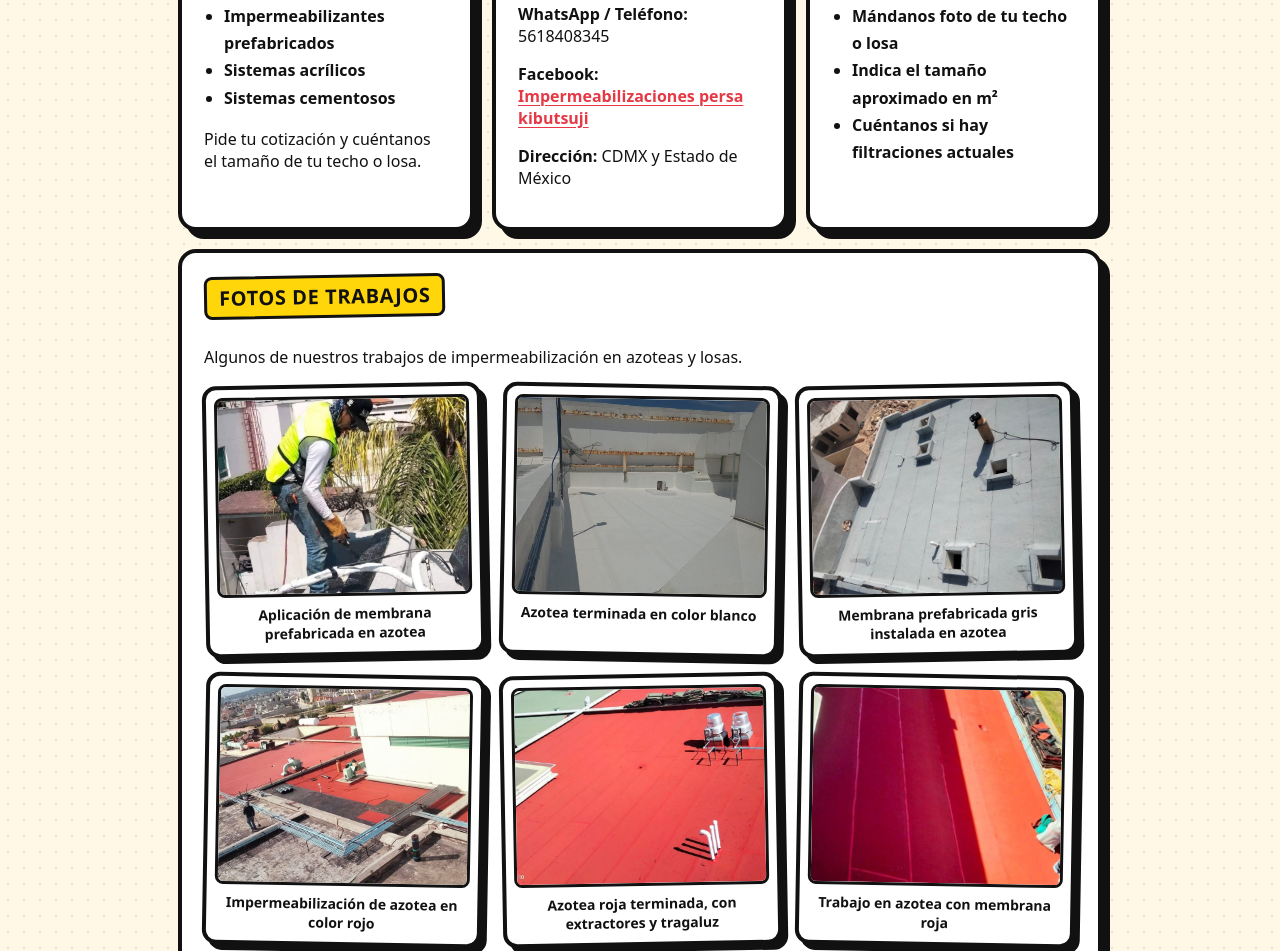
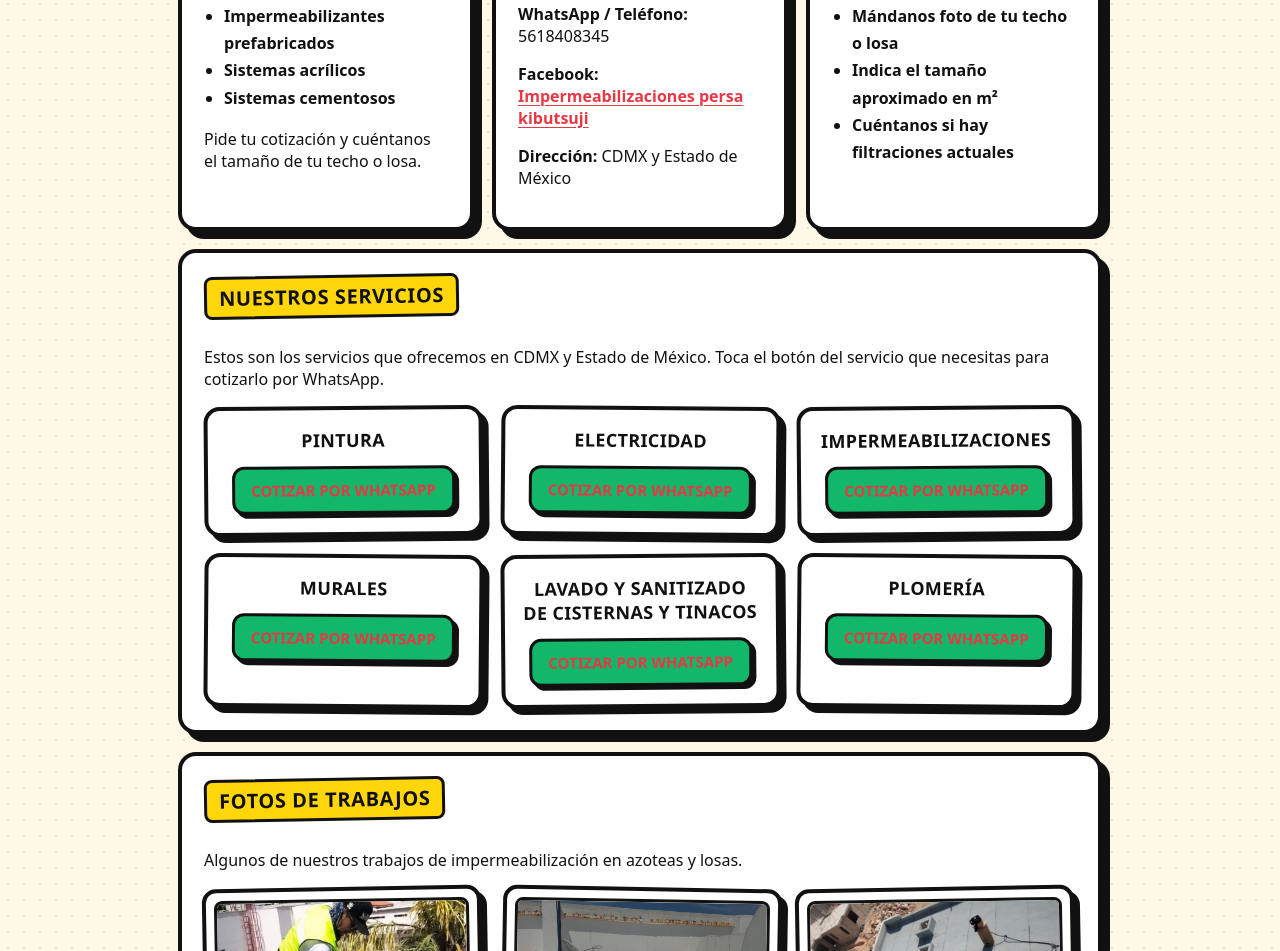
Before and after one commit to persakibutzuji-alt/persakibutzuji-alt.github.io, a plain HTML site: page index.html in a window 1280 px wide. Shown: the part 724-1675 px from the top of the page. Drawn offline with Linux system fonts and the light colour scheme.

Commit message:
Agregar sección de servicios con botones de WhatsApp

```diff
--- a/index.html
+++ b/index.html
@@ -39,6 +39,14 @@
   .gallery figure:nth-child(even){transform:rotate(1deg)}
   .gallery img{width:100%;height:200px;object-fit:cover;border-radius:8px;display:block;border:3px solid var(--ink)}
   .gallery figcaption{font-size:14px;font-weight:800;color:var(--ink);margin-top:8px;text-align:center}
+  .servicios{display:grid;grid-template-columns:repeat(auto-fit,minmax(240px,1fr));gap:18px;margin-top:16px}
+  .servicio{background:var(--card);border:4px solid var(--ink);border-radius:16px;padding:18px;box-shadow:6px 6px 0 var(--ink);text-align:center}
+  .servicio:nth-child(odd){transform:rotate(-.5deg)}
+  .servicio:nth-child(even){transform:rotate(.5deg)}
+  .servicio h3{margin:0 0 14px;font-size:18px;text-transform:uppercase;font-weight:900;letter-spacing:.02em}
+  .btn-wa{display:inline-block;background:var(--green);color:#fff;text-decoration:none;font-weight:900;text-transform:uppercase;
+    font-size:15px;border:3px solid var(--ink);border-radius:12px;padding:11px 16px;box-shadow:4px 4px 0 var(--ink)}
+  .btn-wa:hover{transform:translate(-2px,-2px);box-shadow:6px 6px 0 var(--ink)}
   ul{padding-left:20px;line-height:1.7;font-weight:600}
 </style>
 </head>
@@ -77,6 +85,18 @@
     </section>
   </div>
   <section class="card" style="margin-top:18px">
+    <h2>Nuestros servicios</h2>
+    <p>Estos son los servicios que ofrecemos en CDMX y Estado de México. Toca el botón del servicio que necesitas para cotizarlo por WhatsApp.</p>
+    <div class="servicios">
+      <div class="servicio"><h3>Pintura</h3><a class="btn-wa" href="https://wa.me/525618408345?text=Hola%2C%20quiero%20cotizar%20un%20trabajo%20de%20pintura">Cotizar por WhatsApp</a></div>
+      <div class="servicio"><h3>Electricidad</h3><a class="btn-wa" href="https://wa.me/525618408345?text=Hola%2C%20quiero%20cotizar%20un%20trabajo%20de%20electricidad">Cotizar por WhatsApp</a></div>
+      <div class="servicio"><h3>Impermeabilizaciones</h3><a class="btn-wa" href="https://wa.me/525618408345?text=Hola%2C%20quiero%20cotizar%20una%20impermeabilizaci%C3%B3n">Cotizar por WhatsApp</a></div>
+      <div class="servicio"><h3>Murales</h3><a class="btn-wa" href="https://wa.me/525618408345?text=Hola%2C%20quiero%20cotizar%20un%20mural">Cotizar por WhatsApp</a></div>
+      <div class="servicio"><h3>Lavado y sanitizado de cisternas y tinacos</h3><a class="btn-wa" href="https://wa.me/525618408345?text=Hola%2C%20quiero%20cotizar%20lavado%20y%20sanitizado%20de%20cisterna%20o%20tinaco">Cotizar por WhatsApp</a></div>
+      <div class="servicio"><h3>Plomería</h3><a class="btn-wa" href="https://wa.me/525618408345?text=Hola%2C%20quiero%20cotizar%20un%20trabajo%20de%20plomer%C3%ADa">Cotizar por WhatsApp</a></div>
+    </div>
+  </section>
+  <section class="card" style="margin-top:18px">
     <h2>Fotos de trabajos</h2>
     <p>Algunos de nuestros trabajos de impermeabilización en azoteas y losas.</p>
     <div class="gallery" id="fotos-trabajos">
```
